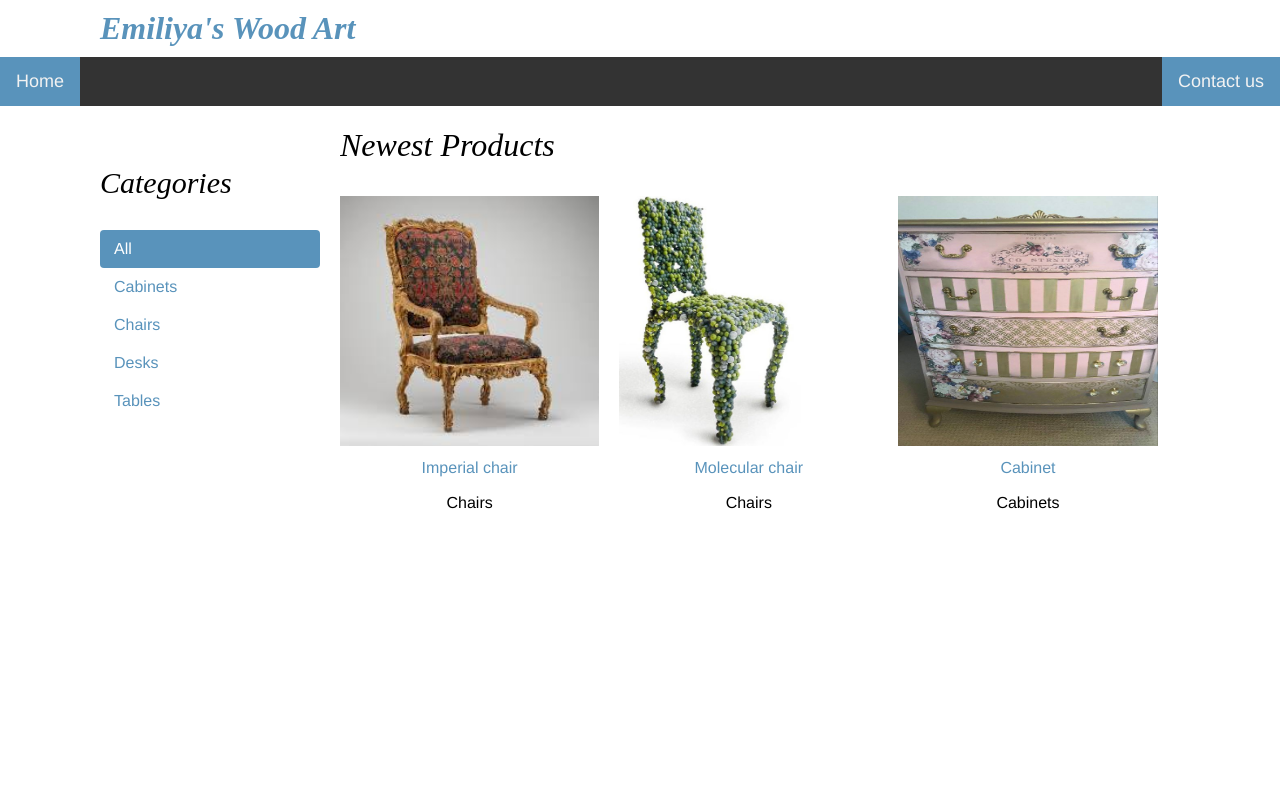
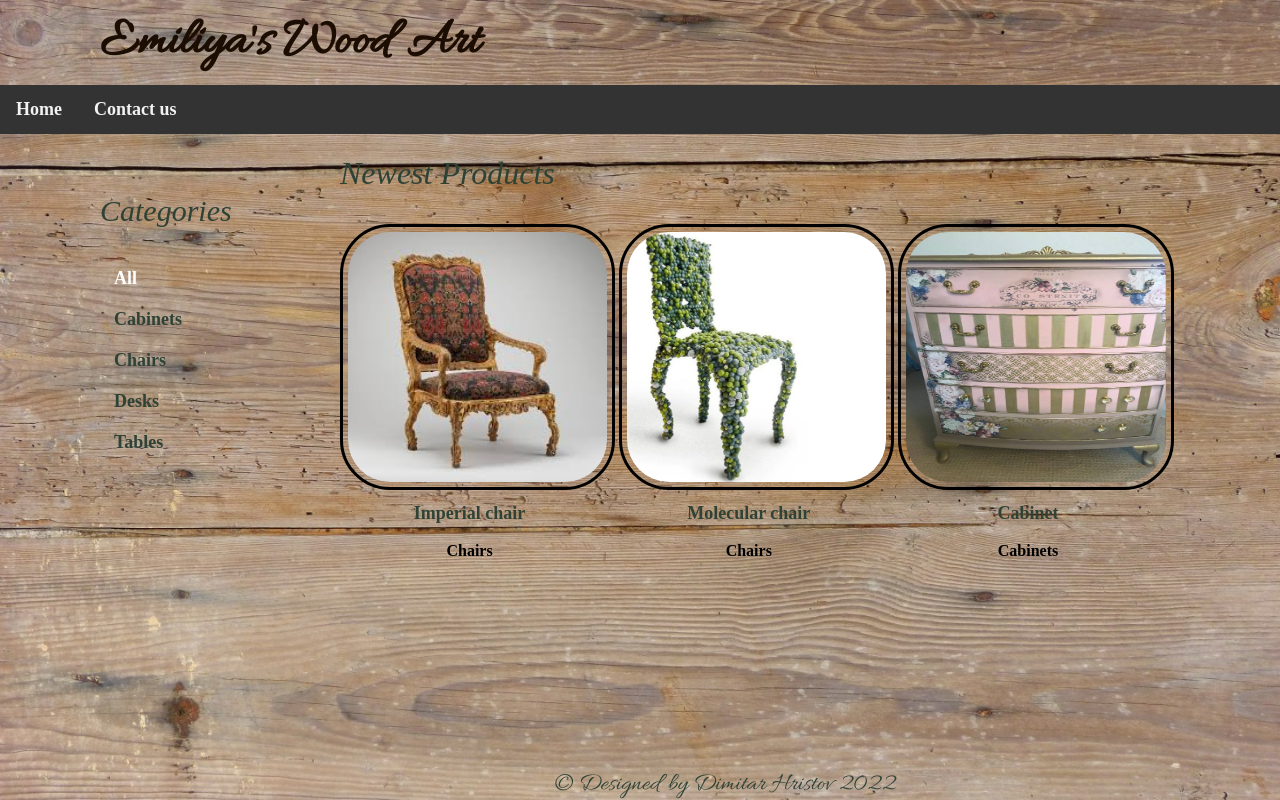
Before and after one commit to dimitarhristov86/ewart, a Django app: page / in a window 1280 px wide. Run offline with Django 4.2, Linux system fonts and the light colour scheme; data comes from the database, SQL or seed files in the repository.

Commit message:
add some css

```diff
--- a/ewart/settings.py
+++ b/ewart/settings.py
@@ -63,7 +63,7 @@ ROOT_URLCONF = 'ewart.urls'
 TEMPLATES = [
     {
         'BACKEND': 'django.template.backends.django.DjangoTemplates',
-        'DIRS': [],
+        'DIRS': [BASE_DIR / "templates"],
         'APP_DIRS': True,
         'OPTIONS': {
             'context_processors': [
--- a/ewart/urls.py
+++ b/ewart/urls.py
@@ -20,7 +20,7 @@ from django.conf.urls.static import static
 
 urlpatterns = [
     path('admin/', admin.site.urls),
-    path('', include('shop.urls', namespace='shop'))
+    path('', include('shop.urls', namespace='shop')),
 ]
 if settings.DEBUG:
     urlpatterns += static(settings.MEDIA_URL, document_root=settings.MEDIA_ROOT)
--- a/shop/static/css/base.css
+++ b/shop/static/css/base.css
@@ -4,23 +4,29 @@ body {
     margin:0;
     padding:0;
     font-family:helvetica, sans-serif;
-    background-image:url();
+    background-image:url('background-image.jpg');
     background-repeat:no-repeat;
     background-attachment:fixed;
     background-size:100% 100%;
 }
 
 h1, h2, h3, h4, h5 , h6 {
-    font-family: 'https://www.1001fonts.com/ubuntu-font.html'; font-weight:normal; font-style:italic
+    font-family:'https://www.1001fonts.com/ubuntu-font.html';
+    font-weight:normal;
+    font-style:italic;
+    color:#2e4236;
+
 }
 
 a {
+    font-family: 'https://www.1001fonts.com/ubuntu-font.html'; font-weight:bold;
     text-decoration:none;
-    color:#5993bb;
+    color:#2e4236;
+    font-size:18px
 }
 
 a:hover {
-    color:#77b6e2;
+    color:#000;
 }
 
 a.button, input[type="submit"] {
@@ -35,6 +41,9 @@ a.button, input[type="submit"] {
 a.button.light {
     color:#666;
     background:#ededed;
+}
+p {
+    font-family: 'https://www.1001fonts.com/ubuntu-font.html'; font-weight:bold;
 }
 
 .text-left {
@@ -53,13 +62,13 @@ table {
 
 table th, table td {
     text-align:left;
-    font-size:14px;
+    font-size:16px;
     padding:10px;
     margin:0;
 }
 
 tbody tr:nth-child(odd) {
-    background:#efefef;
+
 }
 
 tbody tr.subtotal {
@@ -95,7 +104,7 @@ form p label, form p input {
 }
 
 form p label {
-    font-size:14px;
+    font-size:20px;
     padding-bottom:4px;
 }
 
@@ -134,12 +143,11 @@ ul.errorlist {
 }
 
 #header .logo {
-    font-family: 'https://www.1001fonts.com/ubuntu-font.html';
-    font-style:italic;
+    font-family:'Allura', cursive;
     font-weight:bold;
     float:left;
-    color:#5993bb;
-    font-size:32px;
+    color:#1c0d02;;
+    font-size:52px;
     margin-right:10%;
 }
 
@@ -175,7 +183,6 @@ ul.errorlist {
 }
 
 #sidebar ul li.selected {
-    background:#5993bb;
     border-radius:4px;
 }
 
@@ -201,6 +208,10 @@ ul.errorlist {
 .product-list .item img {
     width:100%;
     margin-bottom:8px;
+    border: 3px solid #000;
+    border-radius: 50px;
+    padding: 5px;
+
 }
 
 .product-detail {
@@ -217,6 +228,12 @@ ul.errorlist {
     width:40%;
     float:left;
     padding:0 20px 20px 0;
+    margin-bottom:8px;
+    border: 3px solid #000;
+    border-radius: 50px;
+    padding: 5px;
+
+}
 }
 
 .product-detail h1 {
@@ -225,6 +242,10 @@ ul.errorlist {
 
 .product-detail h2 {
     margin-top:10px;
+}
+
+.product-detail p {
+    font-size:20px
 }
 
 .order-form {
@@ -356,5 +377,15 @@ form div.field {
 
 /* Add a color to the active/current link */
 .topnav a.active {
-  color: white;
+  color: #fff;
 }
+
+.footer {
+    font-family:'Allura', cursive;
+    font-weight:normal;
+    color:#2e4236;
+    position:fixed;
+    bottom:0px;
+    left:555px;
+    font-size:25px;
+    }
--- a/shop/templates/shop/base.html
+++ b/shop/templates/shop/base.html
@@ -10,15 +10,21 @@
 <body>
     <div id="header">
       <a href="/" class="logo">Emiliya's Wood Art</a>
+        <style>
+            @import url('https://fonts.googleapis.com/css2?family=Allura&display=swap');
+        </style>
     </div>
     <div class="topnav" >
         <a class="active"></a>
-        <a href="/" style="background-color:#5993bb;float:left;">Home</a>
-        <a href="/contact" style="background-color:#5993bb;float:right;">Contact us</a>
+        <a href="/" style="float:left;">Home</a>
+        <a href="/contact" style="float:left;">Contact us</a>
     </div>
 <div id="content">
 {% block content %}
 {% endblock %}
 </div>
+    <div class="footer">
+        <footer>&copy; Designed by Dimitar Hristov 2022</footer>
+    </div>
 </body>
 </html>
--- a/shop/templates/shop/product/detail.html
+++ b/shop/templates/shop/product/detail.html
@@ -15,7 +15,7 @@
             <p>Product category: {{ product.category }}<p/>
         </a>
     </h2>
-    <p class="description" style="color:#5993bb;font-size:20px" >About product:
+    <p class="description">About product:
         {{ product.description|linebreaks }}</p>
 </div>
 {% endblock %}
--- a/shop/urls.py
+++ b/shop/urls.py
@@ -1,5 +1,6 @@
 from django.urls import path
 from . import views
+
 
 app_name = 'shop'
 
--- a/shop/views.py
+++ b/shop/views.py
@@ -40,7 +40,8 @@ def contact(request):
             Message: {body['message']}\n
             """
             conn = get_connection('django.core.mail.backends.smtp.EmailBackend')
-            send_mail(subject, message, body['email_address'], ['emiliyawoodart@gmail.com'], fail_silently=False, connection=conn)
+            send_mail(subject, message, body['email_address'], ['emiliyawoodart@gmail.com'], fail_silently=False,
+                      connection=conn)
             return HttpResponseRedirect('/contact?submitted=True')
     else:
         form = ContactForm()
```
Also changed, not shown: shop/templates/shop/contact.html (+0 -10 lines), shop/static/css/allura/Allura-Regular.ttf (added), shop/static/css/background-image.jpg (added).
